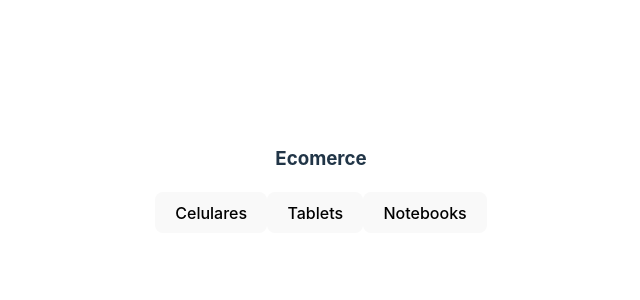
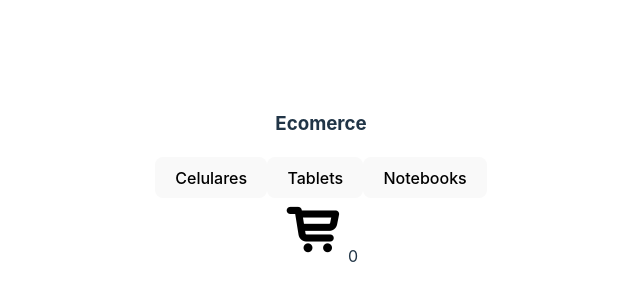
Before and after one commit to EmilioF15/CoderHouse_ReactJsFlex, a React (Vite) app: page / in a window 1280 px wide. Shown: the part 220-520 px from the top of the page, without its empty margins (319-959 px from the left). Built offline with nearby package versions, Linux system fonts and the light colour scheme.

Commit message:
agrego CartWidget

```diff
--- /dev/null
+++ b/src/components/CartWidget/CartWidget.jsx
@@ -0,0 +1,10 @@
+import cart from "./assets/Carrito.png";
+
+const CartWidget = () => {
+  return (
+    <div>
+      <img src={cart} alt="cart-widget" />0
+    </div>
+  );
+};
+export default CartWidget;
--- a/src/components/NavBar/NavBar.jsx
+++ b/src/components/NavBar/NavBar.jsx
@@ -1,3 +1,4 @@
+import CartWidget from "../CartWidget/CartWidget";
 const NavBar = () => {
   return (
     <nav>
@@ -7,7 +8,9 @@ const NavBar = () => {
         <button>Tablets</button>
         <button>Notebooks</button>
       </div>
+      <CartWidget/>
     </nav>
+
   );
 };
 export default NavBar;
```
Also changed, not shown: src/components/CartWidget/assets/Carrito.png (added).
